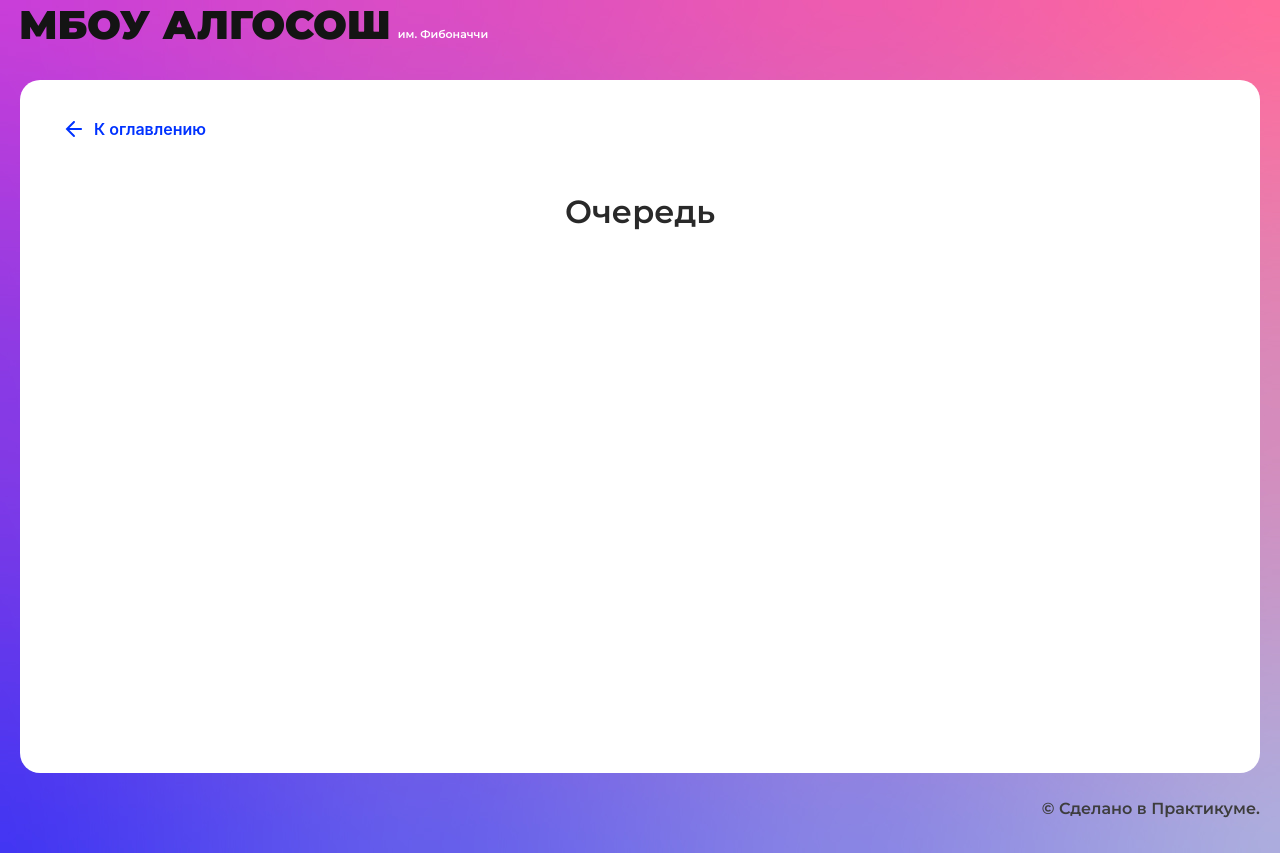
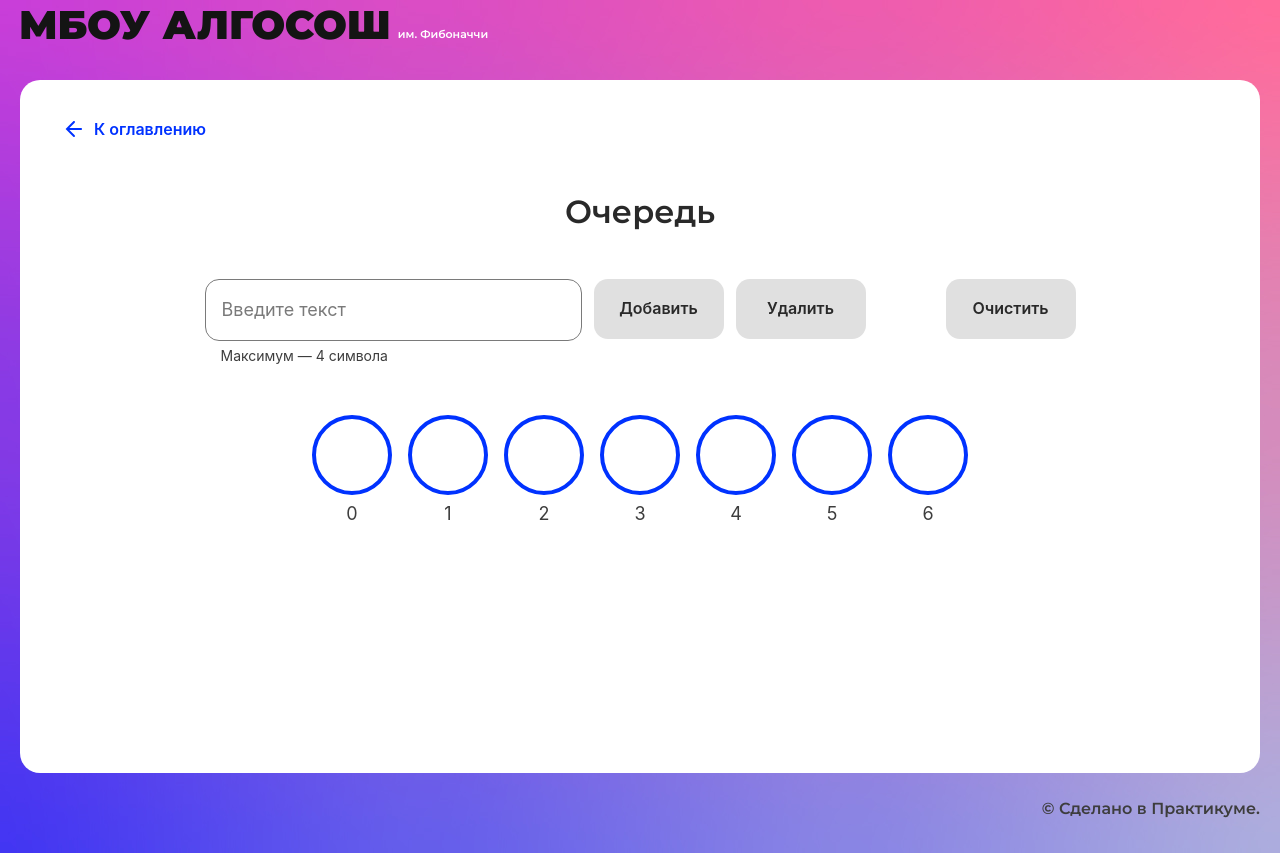
Before and after one commit to Garri-99/algososh, a React (Create React App) app: page /queue in a window 1280 px wide. Built offline with nearby package versions, Linux system fonts and the light colour scheme.

Commit message:
queue-page completed

```diff
--- a/src/components/queue-page/queue-page.tsx
+++ b/src/components/queue-page/queue-page.tsx
@@ -1,10 +1,122 @@
-import React from "react";
+import React, {
+  useState,
+  ChangeEvent,
+  FormEvent,
+  useEffect,
+  useMemo,
+} from "react";
+import { Button } from "../ui/button/button";
+import { Circle } from "../ui/circle/circle";
+import { Input } from "../ui/input/input";
 import { SolutionLayout } from "../ui/solution-layout/solution-layout";
+import styles from "./queue.module.css";
+import { SHORT_DELAY_IN_MS } from "../../constants/delays";
+import { Queue, IElements, getSteps } from "./utils";
+import { ElementStates } from "../../types/element-states";
 
 export const QueuePage: React.FC = () => {
+  const [str, setStr] = useState("");
+  const [steps, setSteps] = useState<IElements[][]>([]);
+  const [currStep, setCurrStep] = useState<number | null>(null);
+  const [isLoading, setIsLoading] = useState(false);
+  const [looaderPos, setLoaderPos] = useState<"enqueue" | "dequeue" | null>(
+    null
+  );
+  const [toggle, clearElemets] = useState(false);
+  const queue = useMemo(() => new Queue<string>(7), []);
+  const visibleElements = useMemo(() => {
+    const arr: IElements[] = [];
+    for (let i = 0; i < queue.getSize(); i++) {
+      arr[i] = {
+        value: "",
+        state: ElementStates.Default,
+        isHead: false,
+        isTail: false,
+      };
+    }
+    return arr;
+  }, [toggle]);
+
+  useEffect(() => {
+    if (currStep === null || currStep === steps.length - 1) {
+      setStr("");
+      setIsLoading(false);
+      setLoaderPos(null);
+      return;
+    }
+    const timerId = setTimeout(() => {
+      setCurrStep(currStep + 1);
+    }, SHORT_DELAY_IN_MS);
+    return () => clearTimeout(timerId);
+  }, [currStep, steps]);
   return (
     <SolutionLayout title="Очередь">
-
+      <form
+        className={styles.form}
+        onSubmit={(e: FormEvent<HTMLFormElement>) => {
+          e.preventDefault();
+          setIsLoading(true);
+          setSteps(getSteps(queue, visibleElements, str, looaderPos));
+          setCurrStep(0);
+        }}
+        onReset={() => {
+          clearElemets(!toggle);
+          setCurrStep(null);
+          setSteps([]);
+          queue.clear();
+        }}
+      >
+        <Input
+          maxLength={4}
+          isLimitText
+          extraClass={styles.input}
+          name="string"
+          value={str}
+          onChange={(e: ChangeEvent<HTMLInputElement>) => {
+            setStr(e.target.value);
+          }}
+        />
+        <Button
+          text="Добавить"
+          type="submit"
+          isLoader={looaderPos === "enqueue"}
+          disabled={!str || isLoading || queue.getLength() === queue.getSize()}
+          extraClass="mr-6 ml-6"
+          onClick={() => {
+            setLoaderPos("enqueue");
+          }}
+        />
+        <Button
+          text="Удалить"
+          type="submit"
+          onClick={() => {
+            setLoaderPos("dequeue");
+          }}
+          isLoader={looaderPos === "dequeue"}
+          disabled={isLoading || queue.getLength() === 0}
+        />
+        <Button
+          text="Очистить"
+          type="reset"
+          disabled={queue.getLength() === 0 || isLoading}
+          extraClass="ml-40"
+        />
+      </form>
+      <ul className={styles.ul}>
+        {(currStep === null ? visibleElements : steps[currStep]).map(
+          (item, index) => (
+            <li key={index}>
+              <Circle
+                letter={item.value}
+                index={index}
+                state={item.state}
+                head={item.isHead ? "head" : null}
+                tail={item.isTail ? "tail" : null}
+              />
+            </li>
+          )
+        )}
+      </ul>
     </SolutionLayout>
   );
 };
--- /dev/null
+++ b/src/components/queue-page/queue.module.css
@@ -0,0 +1,20 @@
+.input {
+  width: 377px;
+}
+
+.form {
+  display: flex;
+  max-width: max-content;
+  margin: 0 auto 48px;
+}
+
+.ul {
+  display: flex;
+  justify-content: center;
+  flex-wrap: wrap;
+  column-gap: 16px;
+  row-gap: 60px;
+  padding: 0;
+  margin: 0;
+  list-style: none;
+}
--- /dev/null
+++ b/src/components/queue-page/utils.ts
@@ -0,0 +1,147 @@
+import { ElementStates } from "../../types/element-states";
+
+export interface IElements {
+  value: string;
+  state: ElementStates;
+  isHead: boolean;
+  isTail: boolean;
+}
+
+interface IQueue<T> {
+  enqueue: (item: T) => void;
+  dequeue: () => void;
+  getElements: () => (T | null)[];
+  getHeadIndex: () => number;
+  getTailIndex: () => number;
+  getSize: () => number;
+  getLength: () => number;
+  clear: () => void;
+}
+
+export class Queue<T> implements IQueue<T> {
+  private container: (T | null)[] = [];
+  private head: number | null = null;
+  private tail: number | null = null;
+  private readonly size: number = 0;
+  private length: number = 0;
+
+  constructor(size: number) {
+    this.size = size;
+    this.container = Array(size);
+  }
+
+  getElements = (): (T | null)[] => this.container;
+
+  enqueue = (item: T) => {
+    if (this.length >= this.size) {
+      throw new Error("Maximum length exceeded");
+    }
+    if (this.head === null) {
+      this.head = 0;
+    }
+    this.tail = this.tail === null ? 0 : ++this.tail;
+    this.container[this.tail % this.size] = item;
+    this.length++;
+  };
+
+  dequeue = () => {
+    if (this.head === null) {
+      throw new Error("No elements in the queue");
+    }
+    delete this.container[this.head];
+    this.length--;
+    if (this.length) {
+      this.head = ++this.head;
+    } else {
+      this.tail = this.head - 1;
+    }
+  };
+
+  getSize = (): number => this.size;
+
+  getLength = (): number => this.length;
+
+  getHeadIndex = (): number => {
+    if (this.head === null) {
+      throw new Error("No elements in the queue");
+    }
+    return this.head ? this.head : 0;
+  };
+
+  getTailIndex = (): number => {
+    if (this.tail === null) {
+      throw new Error("No elements in the queue");
+    }
+    return this.tail ? this.tail : 0;
+  };
+
+  clear = (): void => {
+    this.container = Array(this.getSize());
+    this.length = 0;
+    this.head = null;
+    this.tail = null;
+  };
+}
+
+export const getSteps = (
+  queue: Queue<string>,
+  elements: IElements[],
+  str: string,
+  action: "enqueue" | "dequeue" | null
+): IElements[][] => {
+  const steps: IElements[][] = [];
+  const { getTailIndex, getLength, getHeadIndex, getSize } = queue;
+  if (action === "enqueue") {
+    queue.enqueue(str);
+    elements[getTailIndex() % getSize()] = {
+      ...elements[getTailIndex() % getSize()],
+      state: ElementStates.Changing,
+    };
+    steps.push([...elements]);
+    elements[getTailIndex() % getSize()] = {
+      ...elements[getTailIndex() % getSize()],
+      value: str,
+      isTail: true,
+      isHead: getLength() === 1,
+    };
+    if (getLength() > 1) {
+      elements[(getTailIndex() - 1) % getSize()] = {
+        ...elements[(getTailIndex() - 1) % getSize()],
+        isTail: false,
+      };
+    }
+    steps.push([...elements]);
+    elements[getTailIndex() % getSize()] = {
+      ...elements[getTailIndex() % getSize()],
+      state: ElementStates.Default,
+    };
+    steps.push([...elements]);
+  } else {
+    elements[getHeadIndex() % getSize()] = {
+      ...elements[getHeadIndex() % getSize()],
+      state: ElementStates.Changing,
+    };
+    steps.push([...elements]);
+    elements[getHeadIndex() % getSize()] = {
+      ...elements[getHeadIndex() % getSize()],
+      state: ElementStates.Default,
+      isHead: getLength() === 1,
+      value: "",
+    };
+    if (getLength() > 1) {
+      elements[(getHeadIndex() + 1) % getSize()] = {
+        ...elements[(getHeadIndex() + 1) % getSize()],
+        isHead: true,
+      };
+    }
+    if (getLength() === 1) {
+      elements[getHeadIndex() % getSize()] = {
+        ...elements[getHeadIndex() % getSize()],
+        isTail: false,
+      };
+    }
+    steps.push([...elements]);
+    queue.dequeue();
+  }
+  return steps;
+};
--- a/src/components/sorting-page/sorting-page.tsx
+++ b/src/components/sorting-page/sorting-page.tsx
@@ -27,7 +27,7 @@ export const SortingPage: React.FC = () => {
     const timerId = setTimeout(() => {
       setCurrStep(currStep + 1);
     }, SHORT_DELAY_IN_MS);
-    return () => clearTimeout(timerId)
+    return () => clearTimeout(timerId);
   }, [currStep, steps]);
 
   return (
@@ -80,7 +80,7 @@ export const SortingPage: React.FC = () => {
         />
         <Button
           onClick={() => {
-            setCurrStep(null)
+            setCurrStep(null);
             setArr(randomArr());
           }}
           text="Новый массив"
@@ -89,17 +89,11 @@ export const SortingPage: React.FC = () => {
         />
       </form>
       <ul className={styles.ul}>
-        {currStep !== null
-          ? steps[currStep].map((item, index) => (
-              <li key={index}>
-                <Column index={item.value} state={item.state} />
-              </li>
-            ))
-          : arr.map((item, index) => (
-              <li key={index}>
-                <Column index={item.value} state={item.state} />
-              </li>
-            ))}
+        {(currStep !== null ? steps[currStep] : arr).map((item, index) => (
+          <li key={index}>
+            <Column index={item.value} state={item.state} />
+          </li>
+        ))}
       </ul>
     </SolutionLayout>
   );
--- a/src/components/stack-page/stack-page.tsx
+++ b/src/components/stack-page/stack-page.tsx
@@ -59,7 +59,7 @@ export const StackPage: React.FC = () => {
           text="Добавить"
           type="submit"
           isLoader={looaderPos === "push"}
-          disabled={str ? false : true || isLoading}
+          disabled={!str|| isLoading}
           extraClass="mr-6 ml-6"
           onClick={() => {
             setLoaderPos("push");
--- a/src/components/stack-page/utils.ts
+++ b/src/components/stack-page/utils.ts
@@ -13,22 +13,22 @@ export class Stack<T> implements IStack<T> {
   private container: T[] = [];
 
   push = (item: T): void => {
-    this.container.push(item)
+    this.container.push(item);
   };
 
   pop = (): T | undefined => {
     if (this.container.length) {
-      return this.container.pop()
+      return this.container.pop();
     }
   };
 
   clear = (): void => {
     this.container.length = 0;
-  }
+  };
 
   getElements = (): T[] => {
-    return this.container
-  }
+    return this.container;
+  };
 
   getSize = () => this.container.length;
 }
@@ -36,18 +36,24 @@ export class Stack<T> implements IStack<T> {
 export function getSteps(
   stack: Stack<ILetter>,
   str: string,
-  loaderPos: "push" | "pop" | null
+  action: "push" | "pop" | null
 ): ILetter[][] {
   const steps: ILetter[][] = [];
-  if (loaderPos === "push") {
+  if (action === "push") {
     const letter: ILetter = { value: str, state: ElementStates.Default };
-    steps.push([...stack.getElements(), { ...letter, state: ElementStates.Changing }]);
+    steps.push([
+      ...stack.getElements(),
+      { ...letter, state: ElementStates.Changing },
+    ]);
     steps.push([...stack.getElements(), letter]);
     stack.push(letter);
   } else {
     const letter = stack.pop();
     if (letter) {
-      steps.push([...stack.getElements(), { ...letter, state: ElementStates.Changing }]);
+      steps.push([
+        ...stack.getElements(),
+        { ...letter, state: ElementStates.Changing },
+      ]);
       steps.push([...stack.getElements()]);
     }
   }
```
